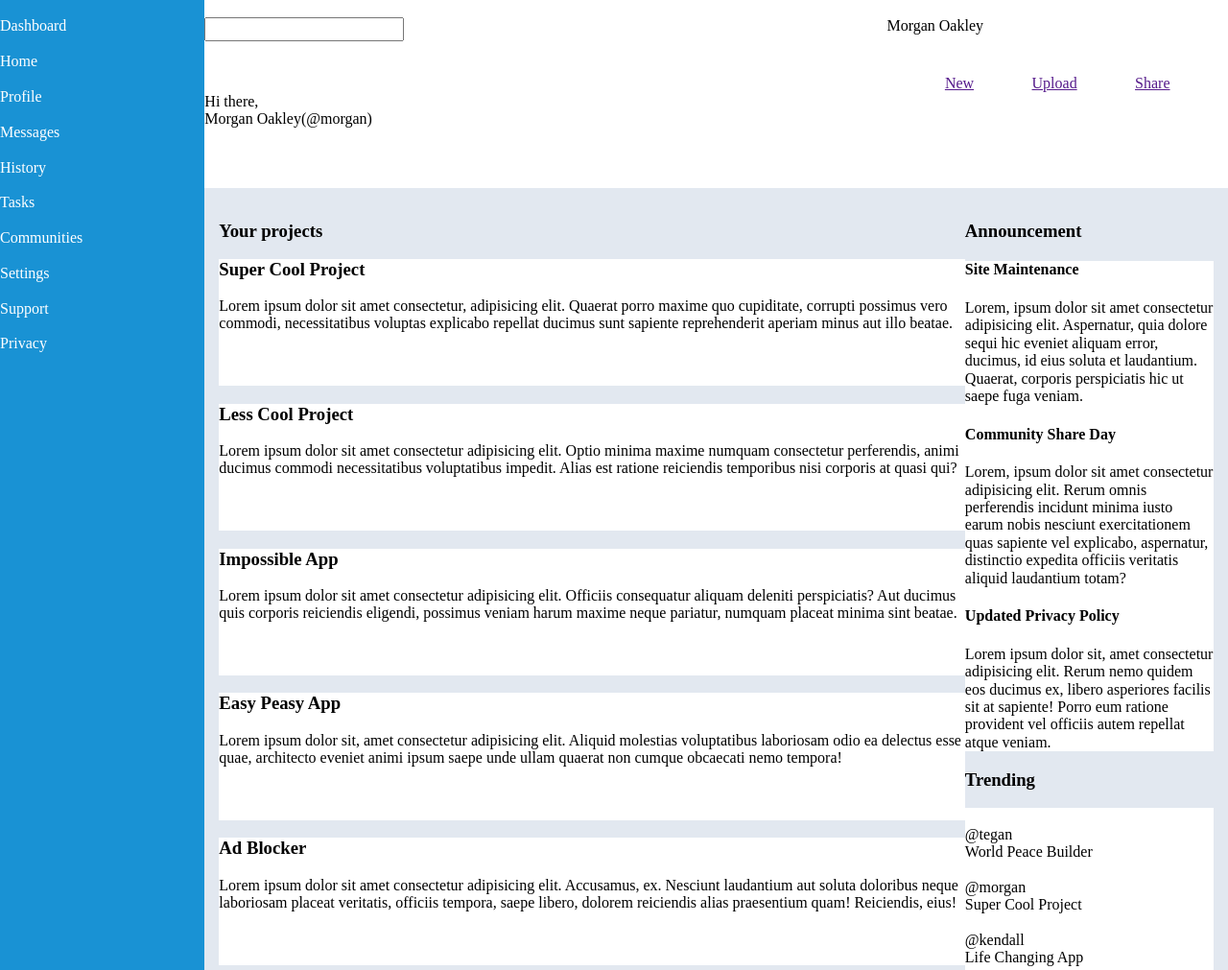
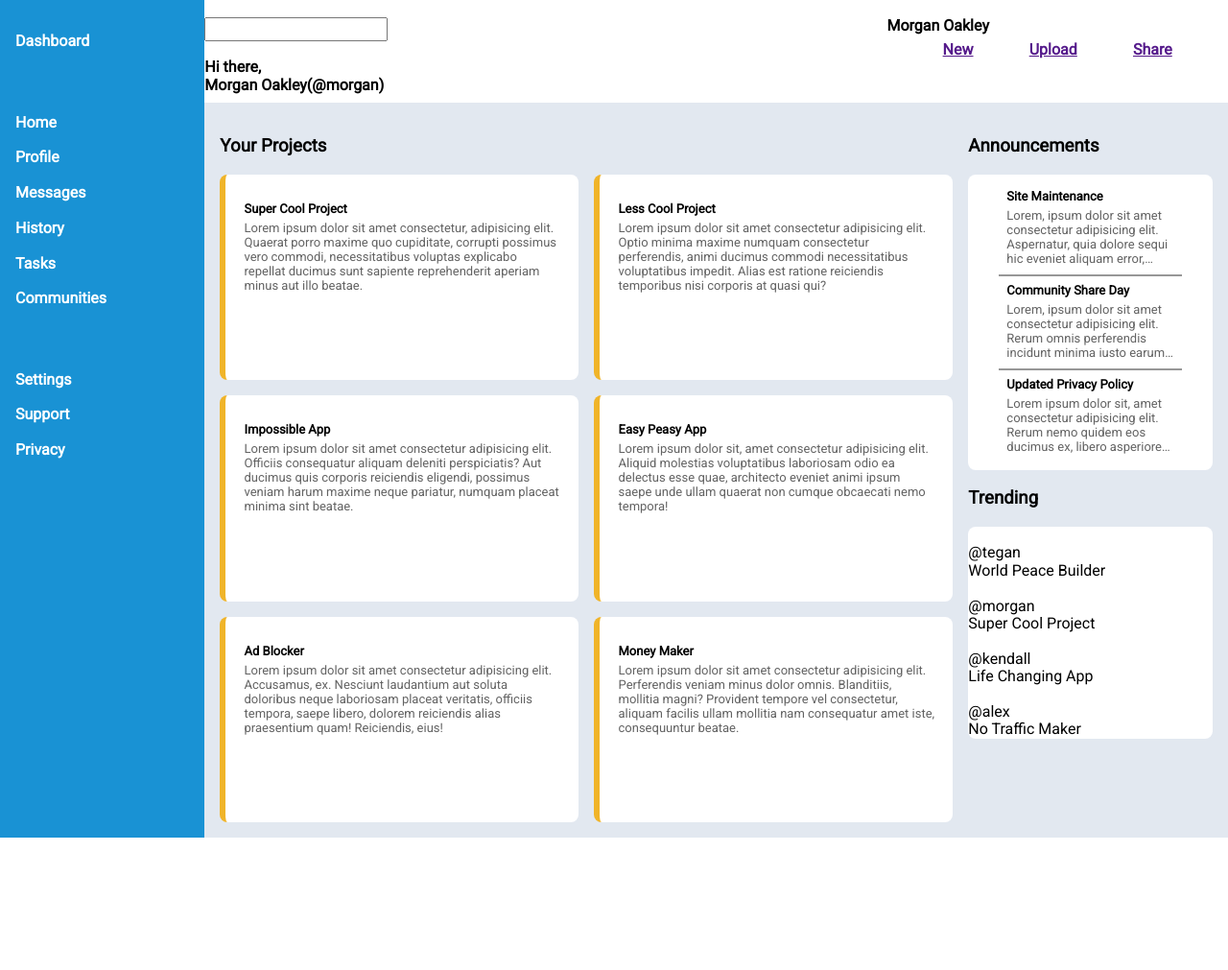
Before and after one commit to Hutts96/admin-dashboard, a plain HTML site: page index.html in a window 1280 px wide. Shown: the top 1011 px of the page at 96% size. After the commit the page ends 873 px from the top, so only its background shows below. Drawn offline with Linux system fonts and the light colour scheme.

Commit message:
Add some razzle dazzle

```diff
--- a/index.html
+++ b/index.html
@@ -50,75 +50,64 @@
 
   <div class="sidebar">
 
+    <div class="sidebar-inner-wrapper">
       <div class="title-wrapper">
         <img src="" alt="" class="logo">
         <div class="title">Dashboard</div>
       </div>
-
       <div class="site-tabs">
-
         <div class="site-tab">
           <img src="" alt="" class="tab-logo">
           <div class="tab-text">Home</div>
         </div>
-
         <div class="site-tab">
           <img src="" alt="" class="tab-logo">
           <div class="tab-text">Profile</div>
         </div>
-
         <div class="site-tab">
           <img src="" alt="" class="tab-logo">
           <div class="tab-text">Messages
           </div>
         </div>
-
         <div class="site-tab">
           <img src="" alt="" class="tab-logo">
           <div class="tab-text">History</div>
         </div>
-
         <div class="site-tab">
           <img src="" alt="" class="tab-logo">
           <div class="tab-text">Tasks</div>
         </div>
-
         <div class="site-tab">
           <img src="" alt="" class="tab-logo">
           <div class="tab-text">Communities</div>
         </div>
-
       </div>
-
       <div class="meta-tabs">
-
         <div class="meta-tab">
           <img src="" alt="" class="tab-logo">
           <div class="tab-text">Settings</div>
         </div>
-
         <div class="meta-tab">
           <img src="" alt="" class="tab-logo">
           <div class="tab-text">Support</div>
         </div>
-
         <div class="meta-tab">
           <img src="" alt="" class="tab-logo">
           <div class="tab-text">Privacy</div>
         </div>
-
+      </div>
     </div>
   </div>
 
   <main>
     <div class="projects-wrapper">
-      <h3 class="projects-title">Your projects</h3>
+      <h3 class="projects-title">Your Projects</h3>
 
       <div class="projects">
 
         <div class="project-card">
           <h3 class="project-title">Super Cool Project</h3>
-          <div class="project-content">Lorem ipsum dolor sit amet consectetur, adipisicing elit. Quaerat porro maxime
+          <div class="project-body">Lorem ipsum dolor sit amet consectetur, adipisicing elit. Quaerat porro maxime
             quo cupiditate, corrupti possimus vero commodi, necessitatibus voluptas explicabo repellat ducimus sunt
             sapiente reprehenderit aperiam minus aut illo beatae.</div>
           <div class="project-options">
@@ -130,7 +119,7 @@
 
         <div class="project-card">
           <h3 class="project-title">Less Cool Project</h3>
-          <div class="project-content">Lorem ipsum dolor sit amet consectetur adipisicing elit. Optio minima maxime
+          <div class="project-body">Lorem ipsum dolor sit amet consectetur adipisicing elit. Optio minima maxime
             numquam consectetur perferendis, animi ducimus commodi necessitatibus voluptatibus impedit. Alias est
             ratione reiciendis temporibus nisi corporis at quasi qui?
             <div class="project-option"><img src="" alt=""></div>
@@ -141,7 +130,7 @@
 
         <div class="project-card">
           <h3 class="project-title">Impossible App</h3>
-          <div class="project-content">Lorem ipsum dolor sit amet consectetur adipisicing elit. Officiis consequatur
+          <div class="project-body">Lorem ipsum dolor sit amet consectetur adipisicing elit. Officiis consequatur
             aliquam deleniti perspiciatis? Aut ducimus quis corporis reiciendis eligendi, possimus veniam harum maxime
             neque pariatur, numquam placeat minima sint beatae.</div>
           <div class="project-options">
@@ -153,7 +142,7 @@
 
         <div class="project-card">
           <h3 class="project-title">Easy Peasy App</h3>
-          <div class="project-content">Lorem ipsum dolor sit, amet consectetur adipisicing elit. Aliquid molestias
+          <div class="project-body">Lorem ipsum dolor sit, amet consectetur adipisicing elit. Aliquid molestias
             voluptatibus laboriosam odio ea delectus esse quae, architecto eveniet animi ipsum saepe unde ullam quaerat
             non cumque obcaecati nemo tempora!</div>
           <div class="project-options">
@@ -165,7 +154,7 @@
 
         <div class="project-card">
           <h3 class="project-title">Ad Blocker</h3>
-          <div class="project-content">Lorem ipsum dolor sit amet consectetur adipisicing elit. Accusamus, ex. Nesciunt
+          <div class="project-body">Lorem ipsum dolor sit amet consectetur adipisicing elit. Accusamus, ex. Nesciunt
             laudantium aut soluta doloribus neque laboriosam placeat veritatis, officiis tempora, saepe libero, dolorem
             reiciendis alias praesentium quam! Reiciendis, eius!</div>
           <div class="project-options">
@@ -177,7 +166,7 @@
 
         <div class="project-card">
           <h3 class="project-title">Money Maker</h3>
-          <div class="project-content">Lorem ipsum dolor sit amet consectetur adipisicing elit. Perferendis veniam minus
+          <div class="project-body">Lorem ipsum dolor sit amet consectetur adipisicing elit. Perferendis veniam minus
             dolor omnis. Blanditiis, mollitia magni? Provident tempore vel consectetur, aliquam facilis ullam mollitia
             nam consequatur amet iste, consequuntur beatae.</div>
           <div class="project-options">
@@ -190,38 +179,35 @@
       </div>
     </div>
 
+    <div class="right-bar">
       <div class="announcements-wrapper">
-      <h3 class="announcements-title">Announcement</h3>
-
+        <h3 class="announcements-title">Announcements</h3>
         <div class="announcements">
-
           <div class="announcement">
             <h4 class="announcement-title">Site Maintenance</h4>
             <div class="announcement-body">Lorem, ipsum dolor sit amet consectetur adipisicing elit. Aspernatur, quia
               dolore sequi hic eveniet aliquam error, ducimus, id eius soluta et laudantium. Quaerat, corporis
               perspiciatis hic ut saepe fuga veniam.</div>
           </div>
-
           <div class="announcement">
             <h4 class="announcement-title">Community Share Day</h4>
             <div class="announcement-body">Lorem, ipsum dolor sit amet consectetur adipisicing elit. Rerum omnis
               perferendis incidunt minima iusto earum nobis nesciunt exercitationem quas sapiente vel explicabo,
               aspernatur, distinctio expedita officiis veritatis aliquid laudantium totam?</div>
           </div>
-
           <div class="announcement">
             <h4 class="announcement-title">Updated Privacy Policy</h4>
-          <div class="announcement-body">Lorem ipsum dolor sit, amet consectetur adipisicing elit. Rerum nemo quidem eos
+            <div class="announcement-body">Lorem ipsum dolor sit, amet consectetur adipisicing elit. Rerum nemo quidem
+              eos
               ducimus ex, libero asperiores facilis sit at sapiente! Porro eum ratione provident vel officiis autem
               repellat atque veniam.</div>
           </div>
-
         </div>
       </div>
+
       <div class="trending-wrapper">
         <h3 class="trending-title">Trending</h3>
         <div class="trendings">
-
           <div class="trend">
             <img src="" alt="" class="trend-picture">
             <div class="inner-trend-wrapper">
@@ -229,7 +215,6 @@
               <div class="trend-subtext">World Peace Builder</div>
             </div>
           </div>
-
           <div class="trend">
             <img src="" alt="" class="trend-picture">
             <div class="inner-trend-wrapper">
@@ -237,7 +222,6 @@
               <div class="trend-subtext">Super Cool Project</div>
             </div>
           </div>
-
           <div class="trend">
             <img src="" alt="" class="trend-picture">
             <div class="inner-trend-wrapper">
@@ -245,7 +229,6 @@
               <div class="trend-subtext">Life Changing App</div>
             </div>
           </div>
-
           <div class="trend">
             <img src="" alt="" class="trend-picture">
             <div class="inner-trend-wrapper">
@@ -253,16 +236,12 @@
               <div class="trend-subtext">No Traffic Maker</div>
             </div>
           </div>
+        </div>
+      </div>
 
-      </div>
     </div>
   </main>
 
 </body>
 
 </html>
-<!--
-TODO:
-*Add text overflow to announcements
-*
--->
--- a/style.css
+++ b/style.css
@@ -1,4 +1,14 @@
+/*
+TODO :
+-do sidebar layout;
+do header layout;
+*/
 @import "./Normalize.css";
+@import url("https://fonts.googleapis.com/css?family=Roboto");
+
+:root {
+    font-family: Roboto, 'Helvetica';
+}
 
 body {
     display: grid;
@@ -6,51 +16,100 @@ body {
     grid-template-areas:
         "sidebar header"
         "sidebar main";
+    height: 100vh;
 }
 
 header {
     grid-area: header;
+    font-weight: bold;
 }
 
 .sidebar {
     grid-area: sidebar;
     background-color: #1992d4;
     color: white;
+    padding: 1rem;
+    font-weight: 900;
+    /* font-size: 1.1rem; */
+}
+
+.sidebar-inner-wrapper {
+    display: flex;
+    flex-direction: column;
+    justify-content: space-between;
+    height: 55%;
 }
 
 main {
     grid-area: main;
     display: grid;
-    grid-template: 1fr 1fr / 3fr 1fr;
+    grid-template: 1fr / 3fr 1fr;
     grid-template-areas:
-        "projects announcements"
-        "projects trending";
+        "projects right-bar";
     background-color: #e2e8f0;
-    padding: 15px;
+    padding: 1rem;
+    gap: 1rem;
+}
+
+.right-bar {
+    grid-area: right-bar;
+    display: flex;
+    flex-direction: column;
+    justify-content: space-between;
 }
 
 .projects-wrapper {
     grid-area: projects;
+    flex: 1;
 }
 
 .announcements-wrapper {
     grid-area: announcements;
+    flex: 1;
+    height: 20rem;
+    display: flex;
+    flex-direction: column;
 }
 
 .trending-wrapper {
     grid-area: trending;
+    flex: 1;
+    display: flex;
+    flex-direction: column;
 }
 
 .project-card {
     background-color: white;
+    height: 11rem;
+    font-size: small;
+    border-left: 6px solid #f0b429;
+    padding: 1.2rem;
+    border-radius: 8px;
+}
+
+.project-title {
+    margin-bottom: 5px;
+    margin-top: 10px;
+    font-weight: bold;
+    font-size: unset;
+}
+
+.project-body {
+    color: #636363;
 }
 
 .announcements {
     background-color: white;
+    padding: 1rem;
+    display: flex;
+    flex-direction: column;
+    border-radius: 8px;
 }
 
 .trendings {
     background-color: white;
+    border-radius: 8px;
+    ;
 }
 
 header {
@@ -72,3 +131,56 @@ header {
     display: flex;
     justify-content: space-evenly;
 }
+
+.projects {
+    display: grid;
+    grid-template-columns: 1fr 1fr;
+    grid-auto-flow: row;
+    gap: 1rem;
+}
+
+.announcement {
+    padding: 0;
+    margin: 1rem;
+    font-size: small;
+    flex: 1;
+    padding-left: .5rem;
+    padding-right: .5rem;
+}
+
+.announcements {
+    flex: 1;
+}
+
+.announcement:first-of-type {
+    margin-top: 0;
+    margin-bottom: .5rem;
+}
+
+.announcement:last-of-type {
+    margin-bottom: 0;
+    margin-top: .5rem;
+}
+
+.announcement:nth-child(2) {
+    border-top: 2px solid #636363aa;
+    border-bottom: 2px solid #636363aa;
+    margin-top: 0;
+    margin-bottom: 0;
+    padding: .5rem;
+}
+
+.announcement-title {
+    padding-bottom: 5px;
+    margin: 0;
+    font-family: Roboto;
+}
+
+.announcement-body {
+    text-overflow: ellipsis;
+    overflow: hidden;
+    display: -webkit-box;
+    -webkit-line-clamp: 4;
+    -webkit-box-orient: vertical;
+    color: #636363;
+}
```
Lines whose indentation alone changed are shown as unchanged.
